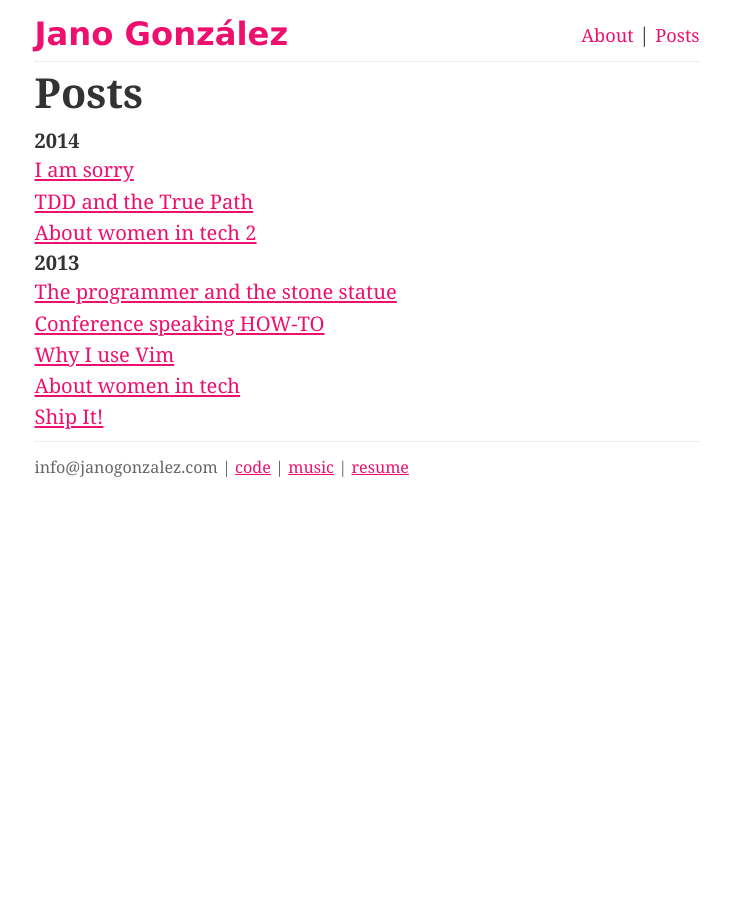
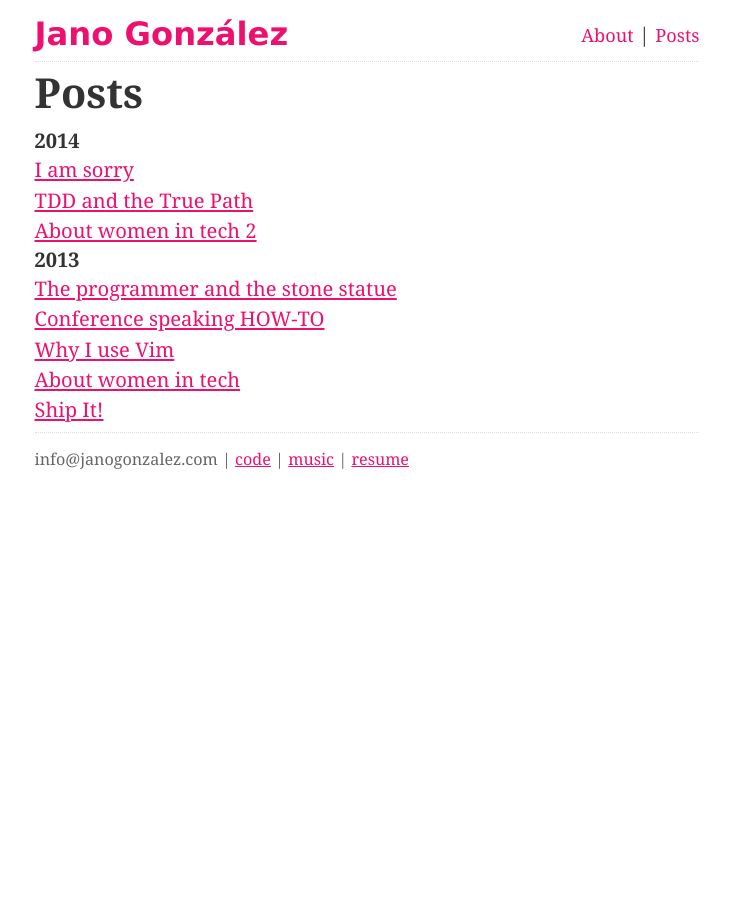
Before and after one commit to janogonzalez/janogonzalez.github.io, a Jekyll site: the page built from posts.md, in a window 1280 px wide. Shown: the whole page, without its empty margins (273-1003 px from the left). Built offline with Jekyll 4.4.1, drawn with Linux system fonts in a browser that asks for light colours.

Commit message:
Use Markdown in posts index

```diff
--- a/css/main.css
+++ b/css/main.css
@@ -32,22 +32,6 @@
   font: 100%;
 }
 
-/* Home */
-
-ul.posts {
-  list-style-type: none;
-}
-
-ul.posts li {
-  line-height: 1.55em;
-}
-
-ul.posts span {
-  display: inline-block;
-  width: 120px;
-  color: #666;
-}
-
 /* Site */
 
 .site {
@@ -59,7 +43,17 @@
   line-height: 1.4em;
 }
 
-.site li { line-height: 1.5em; }
+.site li {
+  line-height: 1.5em;
+}
+
+.site ul {
+  list-style-type: none;
+}
+
+ul p {
+  margin: 0;
+}
 
 header {
   border-bottom: 1px dotted #ddd;
--- a/posts.html
+++ /dev/null
@@ -1,15 +0,0 @@
----
-layout: default
-title: Posts
----
-<h1>Posts</h1>
-
-<ul class="posts">
-  {% assign posts_by_year = site.posts | group_by_exp: "post", "post.date | date: '%Y'" %}
-  {% for year in posts_by_year %}
-    <h2>{{ year.name }}</h2>
-    {% for post in year.items %}
-      <li><a href="{{ post.url }}">{{ post.title }}</a></li>
-    {% endfor %}
-  {% endfor %}
-</ul>
--- /dev/null
+++ b/posts.md
@@ -0,0 +1,13 @@
+---
+layout: default
+title: Posts
+---
+# Posts
+
+{% assign posts_by_year = site.posts | group_by_exp: "post", "post.date | date: '%Y'" %}
+{% for year in posts_by_year %}
+## {{ year.name }}
+  {% for post in year.items %}
+  - [{{ post.title }}]({{ post.url }})
+  {% endfor %}
+{% endfor %}
```
